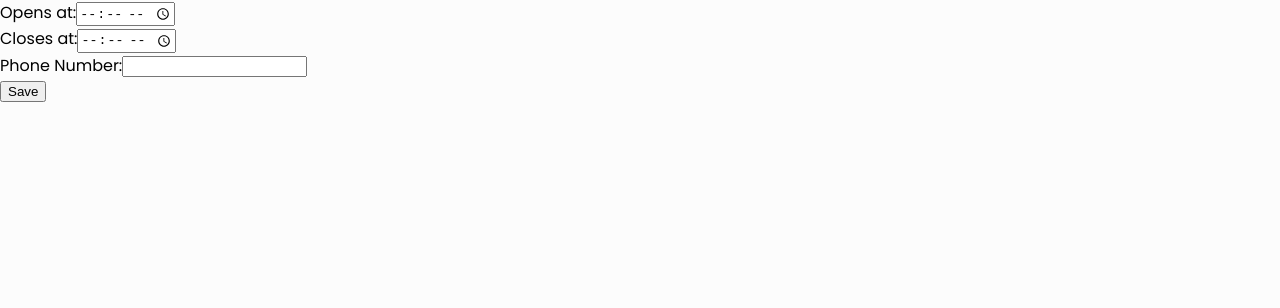
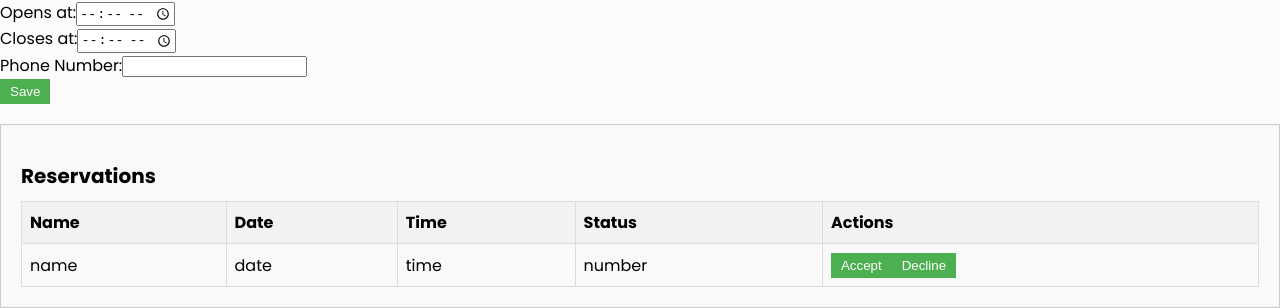
Before and after one commit to Graduation-project-RBK/Restaurant-Owner-, a React (Vite) app in the folder owner-dashboard/: page /home in a window 1280 px wide. Shown: the part 698-1006 px from the top of the page. Before the commit the page ends 801 px from the top, so only its background shows below. Built offline with nearby package versions, Linux system fonts and the light colour scheme.

Commit message:
table done

```diff
--- a/owner-dashboard/src/components/Home/Home.css
+++ b/owner-dashboard/src/components/Home/Home.css
@@ -72,3 +72,50 @@ body {
 .carousel-container {
   max-width: 700px;
 }
+
+.reservation-table {
+  margin-top: 20px;
+  border: 1px solid #ccc;
+  padding: 20px;
+  background-color: #f9f9f9;
+}
+
+.reservation-table h2 {
+  font-size: 20px;
+  margin-bottom: 10px;
+}
+
+table {
+  width: 100%;
+  border-collapse: collapse;
+}
+
+table th, table td {
+  border: 1px solid #ddd;
+  padding: 8px;
+  text-align: left;
+}
+
+table th {
+  background-color: #f2f2f2;
+}
+
+table tr:nth-child(even) {
+  background-color: #f2f2f2;
+}
+
+table tr:hover {
+  background-color: #ddd;
+}
+
+button {
+  background-color: #4caf50;
+  color: white;
+  border: none;
+  padding: 5px 10px;
+  cursor: pointer;
+}
+
+button:hover {
+  background-color: #45a049;
+}
--- a/owner-dashboard/src/components/Home/Home.jsx
+++ b/owner-dashboard/src/components/Home/Home.jsx
@@ -32,6 +32,15 @@ const imageData = [
       "https://japan.stripes.com/sites/default/files/styles/community_site_carousel_750x500/public/article-images/main_13.jpg?itok=_GELFbpY"
   }
 ];
+
+function acceptReservation(reservationIndex) {
+
+}
+
+function declineReservation(reservationIndex) {
+
+}
+
 
 const renderSlides = imageData.map((image) => (
   <div key={image.alt}>
@@ -132,6 +141,34 @@ function Home() {
             <button type="button">Save</button>
           </form>
         </div>
+        <div className="reservation-table">
+        <h2>Reservations</h2>
+        <table>
+          <thead>
+            <tr>
+              <th>Name</th>
+              <th>Date</th>
+              <th>Time</th>
+              <th>Status</th>
+              <th>Actions</th>
+            </tr>
+          </thead>
+          <tbody>
+
+              <tr>
+                <td>name</td>
+                <td>date</td>
+                <td>time</td>
+                <td>number</td>
+                <td>
+                  <button >Accept</button>
+                  <button>Decline</button>
+                </td>
+              </tr>
+
+          </tbody>
+        </table>
+      </div>
       </div>
   );
 }
```
